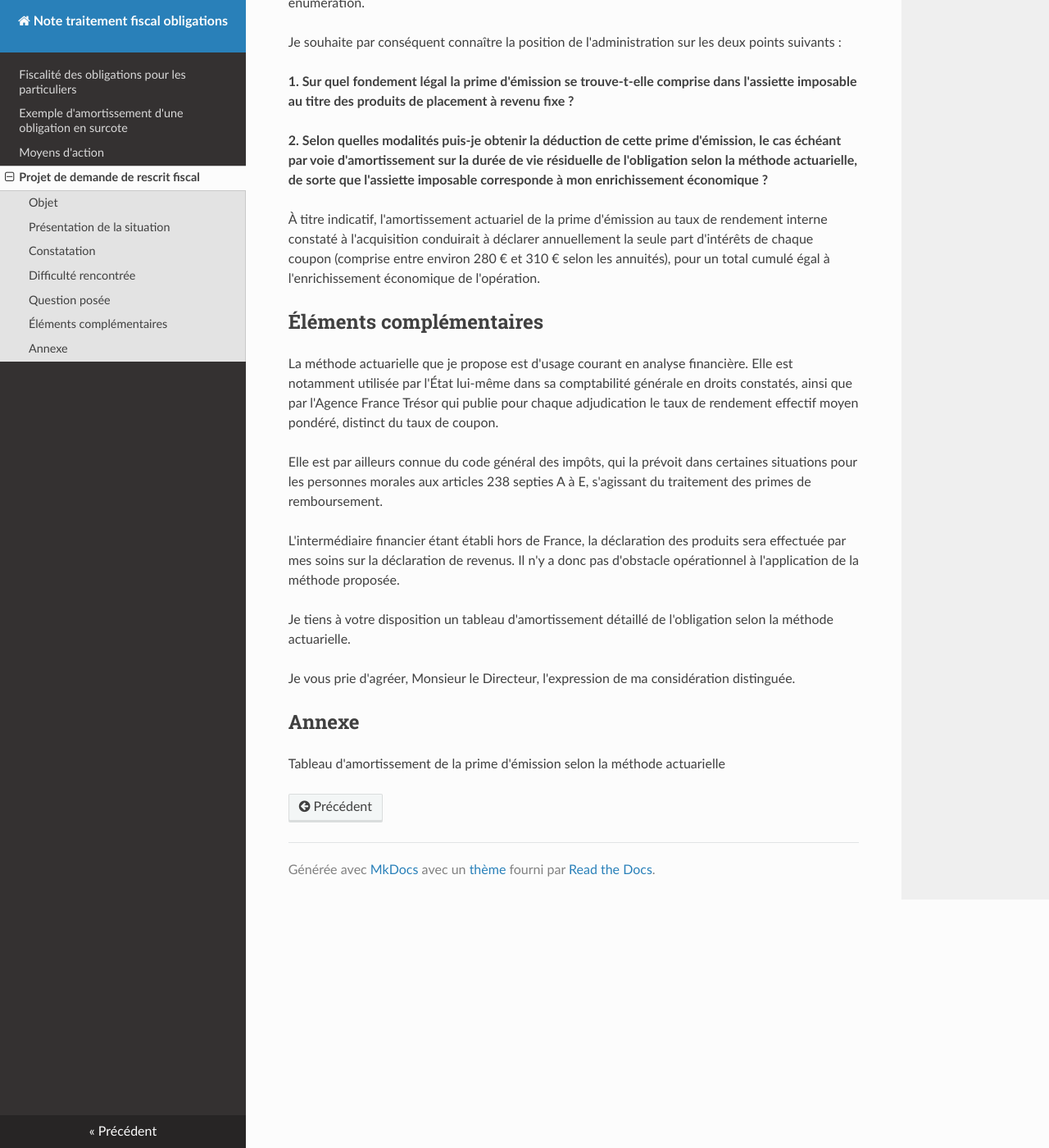
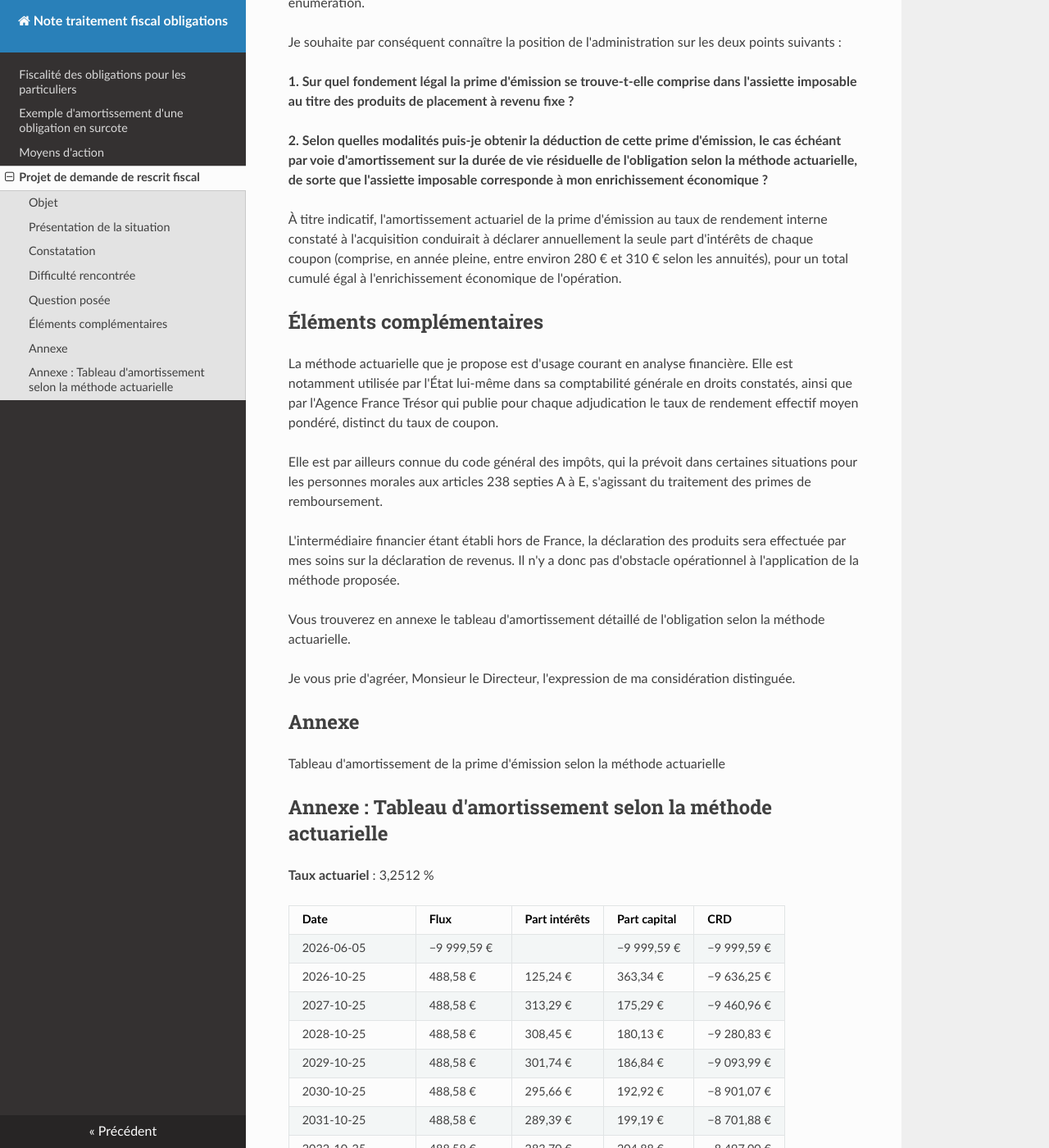
Before and after one commit to ConscritNeuneu/note-traitement-fiscal-obligations, an MkDocs documentation site: the page built from docs/projet_rescrit.md, in a window 1280 px wide and 1400 px high, scrolled down 2133 px. Shown: the whole window at 82% size. Built offline with MkDocs 1.6.1, drawn with Linux system fonts in a browser that asks for light colours; nearby versions of some CDN libraries; some of the changed text lies outside the part shown.

Commit message:
Ajout tableau amortissement recalculé

```diff
--- a/docs/projet_rescrit.md
+++ b/docs/projet_rescrit.md
@@ -106,9 +106,9 @@ l'assiette imposable corresponde à mon enrichissement économique ?**
 
 À titre indicatif, l'amortissement actuariel de la prime d'émission au taux
 de rendement interne constaté à l'acquisition conduirait à déclarer
-annuellement la seule part d'intérêts de chaque coupon (comprise entre
-environ 280 € et 310 € selon les annuités), pour un total cumulé égal à
-l'enrichissement économique de l'opération.
+annuellement la seule part d'intérêts de chaque coupon (comprise, en année
+pleine, entre environ 280 € et 310 € selon les annuités), pour un total
+cumulé égal à l'enrichissement économique de l'opération.
 
 ## Éléments complémentaires
 
@@ -126,8 +126,8 @@ L'intermédiaire financier étant établi hors de France, la déclaration des
 produits sera effectuée par mes soins sur la déclaration de revenus. Il n'y a
 donc pas d'obstacle opérationnel à l'application de la méthode proposée.
 
-Je tiens à votre disposition un tableau d'amortissement détaillé de
-l'obligation selon la méthode actuarielle.
+Vous trouverez en annexe le tableau d'amortissement détaillé de l'obligation
+selon la méthode actuarielle.
 
 Je vous prie d'agréer, Monsieur le Directeur, l'expression de ma
 considération distinguée.
@@ -135,3 +135,22 @@ considération distinguée.
 ## Annexe
 
 Tableau d'amortissement de la prime d'émission selon la méthode actuarielle
+
+## Annexe : Tableau d'amortissement selon la méthode actuarielle
+
+**Taux actuariel** : 3,2512 %
+
+| Date       | Flux        | Part intérêts | Part capital | CRD         |
+| ---------- | ----------- | ------------- | ------------ | ----------- |
+| 2026-06-05 | −9 999,59 € |               |  −9 999,59 € | −9 999,59 € |
+| 2026-10-25 |    488,58 € |      125,24 € |     363,34 € | −9 636,25 € |
+| 2027-10-25 |    488,58 € |      313,29 € |     175,29 € | −9 460,96 € |
+| 2028-10-25 |    488,58 € |      308,45 € |     180,13 € | −9 280,83 € |
+| 2029-10-25 |    488,58 € |      301,74 € |     186,84 € | −9 093,99 € |
+| 2030-10-25 |    488,58 € |      295,66 € |     192,92 € | −8 901,07 € |
+| 2031-10-25 |    488,58 € |      289,39 € |     199,19 € | −8 701,88 € |
+| 2032-10-25 |    488,58 € |      283,70 € |     204,88 € | −8 497,00 € |
+| 2032-10-25 |  8 497,00 € |        0,00 € |   8 497,00 € |      0,00 € |
+|            |             |               |              |             |
+| **Enrichissement net** | 1 917,47 € | | | |
+| | **Total intérêts** | 1 917,47 € | | |
```
